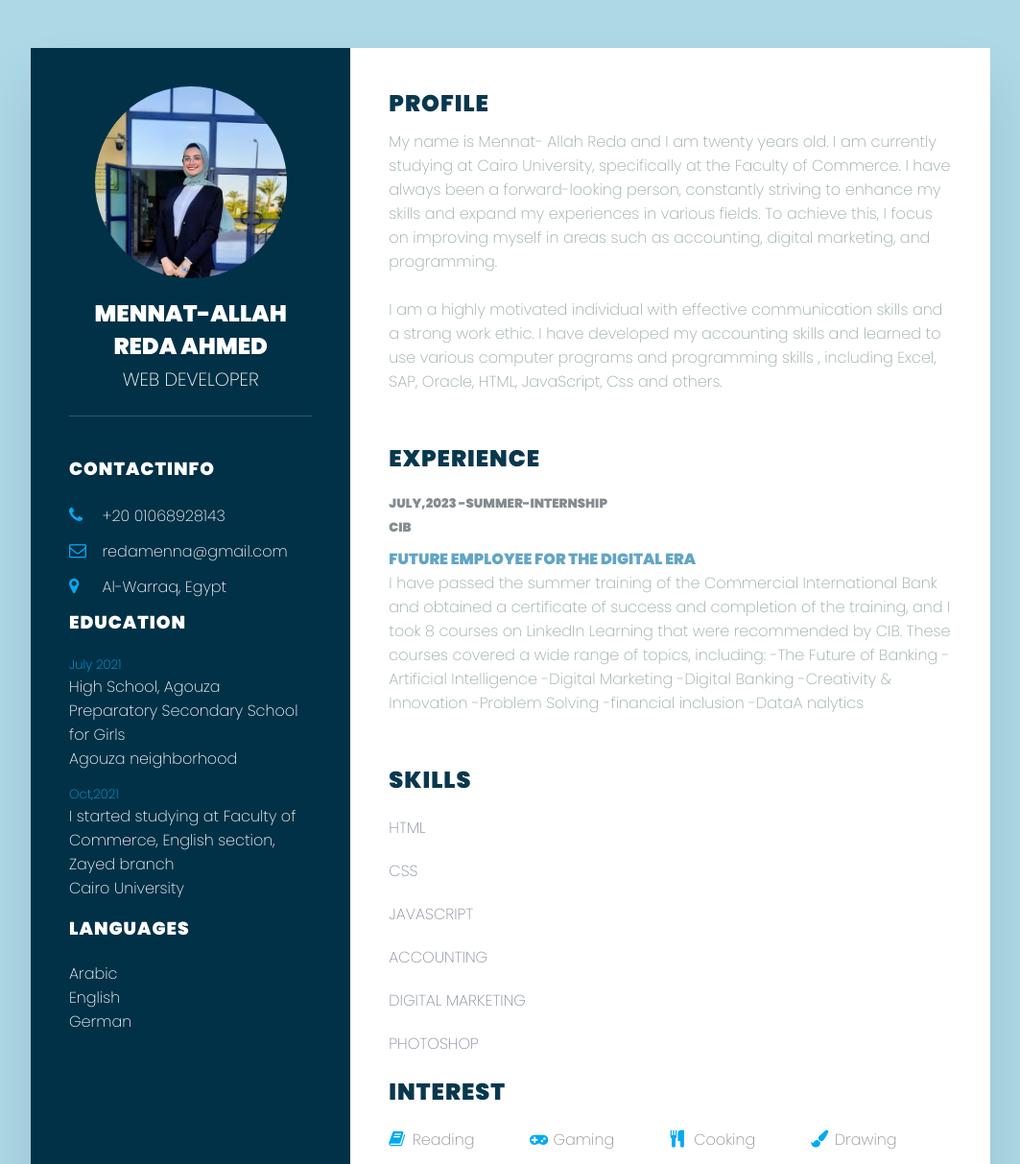
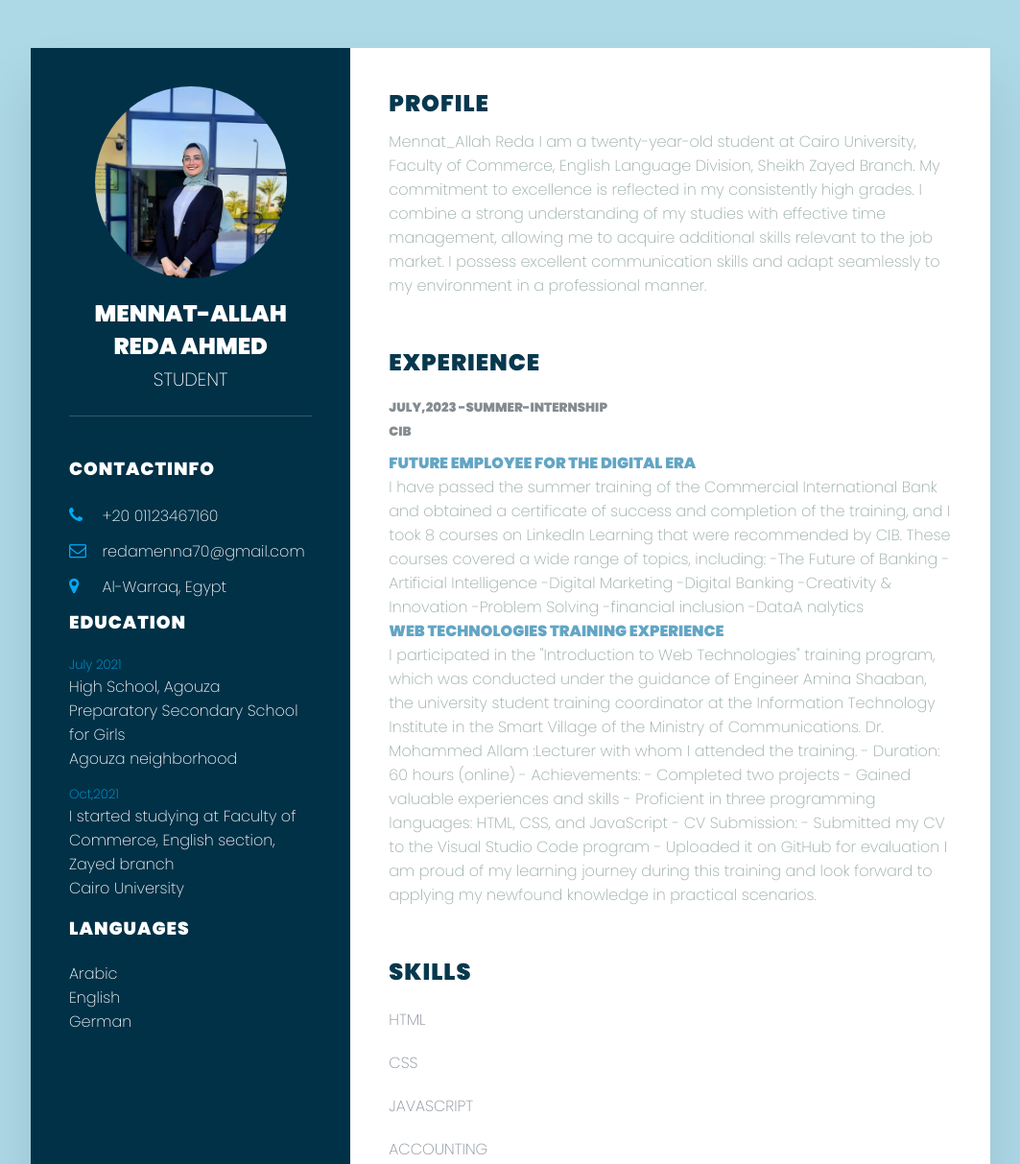
Before and after one commit to Mennaredaa/Mennat-Allah-Reda-Portifolio, a plain HTML site: page index.html in a window 1280 px wide. Shown: the top 1213 px of the page at 96% size, without its empty margins (108-1171 px from the left). Drawn offline with Linux system fonts and the light colour scheme.

Commit message:
Mennat-Allah Reda Portifolio

```diff
--- a/index.html
+++ b/index.html
@@ -14,18 +14,18 @@
                 <div class="imgBx">
                <img src="images/mr.png.png">
                 </div>
-                <h2>Mennat-Allah Reda Ahmed<br><span>Web Developer</span></h2>
+                <h2>Mennat-Allah Reda Ahmed<br><span>Student</span></h2>
             </div>
             <div class="contactInfo">
                 <h3 class="title">ContactInfo</h3>
                 <ul>
             <li>
                 <span class="icon"><i class="fa fa-phone" aria-hidden="true"></i> </span>
-                <span class="text">+20 01068928143</span>
+                <span class="text">+20 01123467160</span>
             </li>
             <li>
                 <span class="icon"><i class="fa fa-envelope-o" aria-hidden="true"></i></span>
-                <span class="text">redamenna@gmail.com</span>
+                <span class="text">redamenna70@gmail.com</span>
             </li>
             <li>
                 <span class="icon"><i class="fa fa-map-marker" aria-hidden="true"></i></span>
@@ -69,7 +69,8 @@
         <div class="right_side">
             <div class="about">
                 <h2 class="title2">Profile</h2>
-                <P>My name is Mennat- Allah Reda and I am twenty years old.  I am currently studying at Cairo University, specifically at the Faculty of Commerce.  I have always been a forward-looking person, constantly striving to enhance my skills and expand my experiences in various fields.  To achieve this, I focus on improving myself in areas such as accounting, digital marketing, and programming.<br><br>I am a highly motivated individual with effective communication skills and a strong work ethic. I have developed my accounting skills and learned to use various computer programs and programming skills , including Excel, SAP, Oracle, HTML, JavaScript, Css and others.</P>
+                <P> Mennat_Allah Reda
+                    I am a twenty-year-old student at Cairo University, Faculty of Commerce, English Language Division, Sheikh Zayed Branch. My commitment to excellence is reflected in my consistently high grades. I combine a strong understanding of my studies with effective time management, allowing me to acquire additional skills relevant to the job market. I possess excellent communication skills and adapt seamlessly to my environment in a professional manner.</P>
             </div>
             <div class="about">
                 <h2 class="title2">Experience</h2>
@@ -89,7 +90,25 @@
                             -Creativity & Innovation
                             -Problem Solving
                             -financial inclusion
-                            -DataA nalytics</p>
+                            -DataA nalytics
+                        </p>
+                        <h4>Web Technologies Training Experience</h4>
+                        <p>
+
+                            I participated in the "Introduction to Web Technologies" training program, which was conducted under the guidance of Engineer Amina Shaaban, the university student training coordinator at the Information Technology Institute in the Smart Village of the Ministry of Communications. Dr. Mohammed Allam :Lecturer with whom I attended the training.
+
+                           - Duration: 60 hours (online)
+                           - Achievements:
+                             - Completed two projects
+                             - Gained valuable experiences and skills
+                             - Proficient in three programming languages: HTML, CSS, and JavaScript
+                           - CV Submission:
+                             - Submitted my CV to the Visual Studio Code program
+                             - Uploaded it on GitHub for evaluation
+
+                           I am proud of my learning journey during this training and look forward to applying my newfound knowledge in practical scenarios.
+                   </p>
+                        </p>
                     </div>
                 </div>
             </div>
```
Also changed, not shown: 1 other file.
